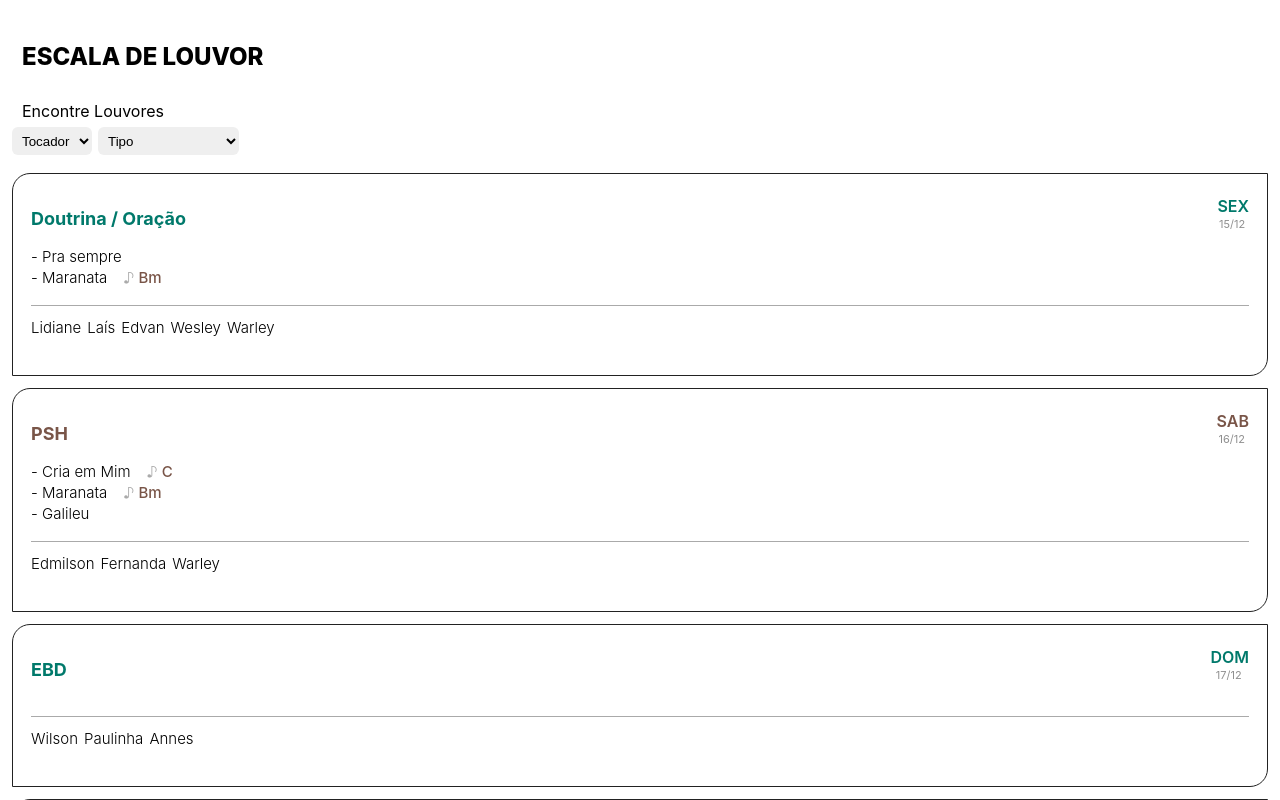
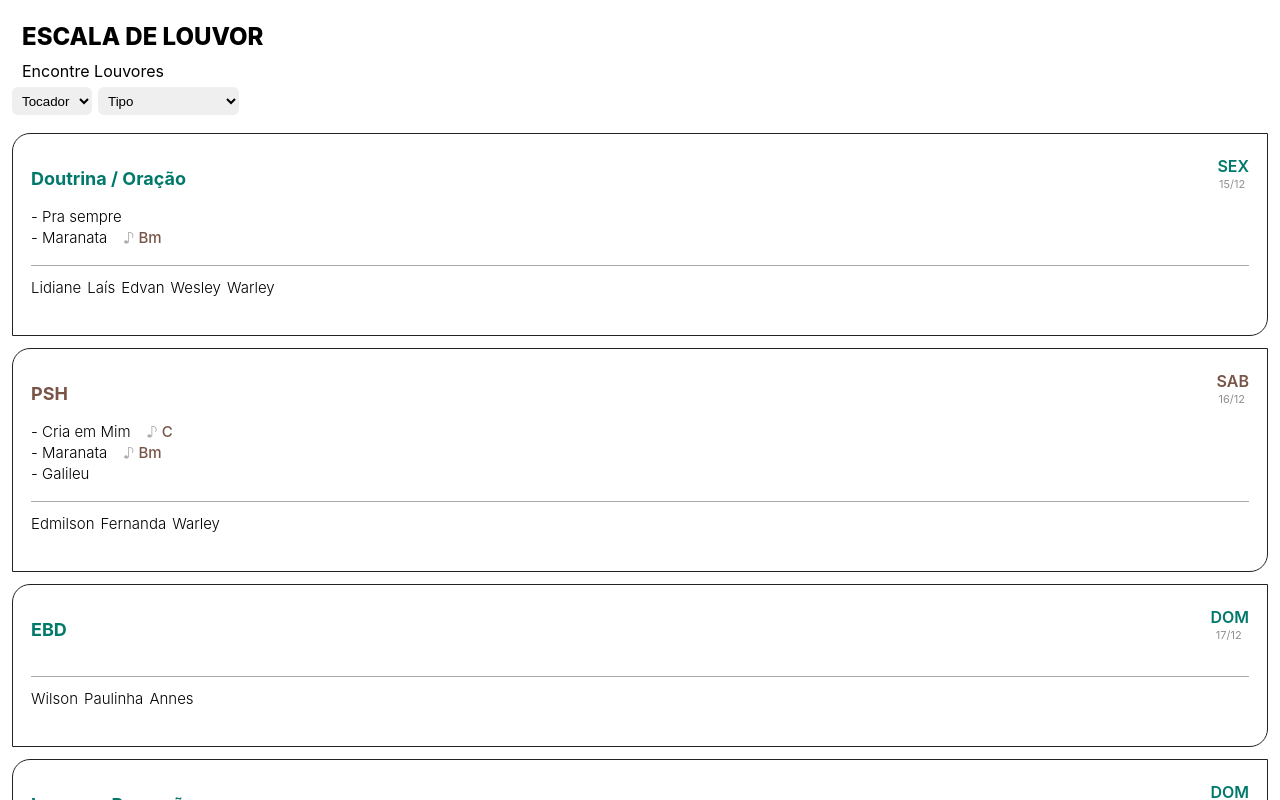
Before and after one commit to hupernikomen/scalepraise, a React (Create React App) app: page / in a window 1280 px wide. Shown: the top 800 px of the page. Built offline with nearby package versions, Linux system fonts and the light colour scheme.

Commit message:
Postagem

```diff
--- a/src/App.js
+++ b/src/App.js
@@ -194,7 +194,7 @@ export default function App() {
 
   return (
     <div style={{ padding: 12 }}>
-      <h1 style={{ margin: '30px 10px', fontSize: 24, fontWeight: 800 }}>ESCALA DE LOUVOR</h1>
+      <h1 style={{ margin: '10px', fontSize: 24, fontWeight: 800 }}>ESCALA DE LOUVOR</h1>
 
       <div>
         <label style={{ margin: '10px' }}>Encontre Louvores</label>
```
